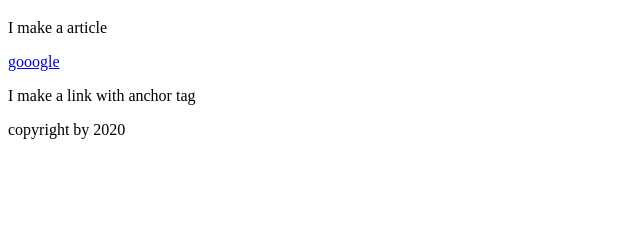
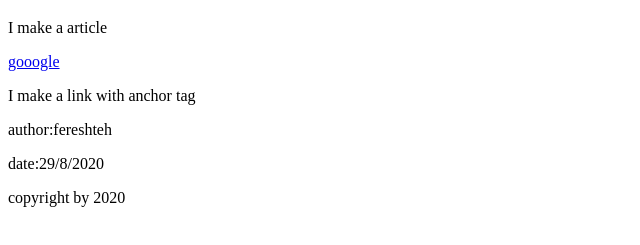
Before and after one commit to fereshteh-dehghani/gitLens-ClassA, a plain HTML site: page index.html in a window 1280 px wide. Shown: the part 61-306 px from the top of the page, without its empty margins (0-640 px from the left). Drawn offline with Linux system fonts and the light colour scheme.

Commit message:
cretate aside

```diff
--- a/index.html
+++ b/index.html
@@ -16,6 +16,10 @@
             <a href="https://google.com">gooogle</a>
            <p>I make a link with anchor tag</p>
         </article>
+        <aside>
+            <p>author:fereshteh</p>
+            <span>date:29/8/2020</span>
+        </aside>
     </main>
     <footer>
         <p>copyright by 2020</p>
```
